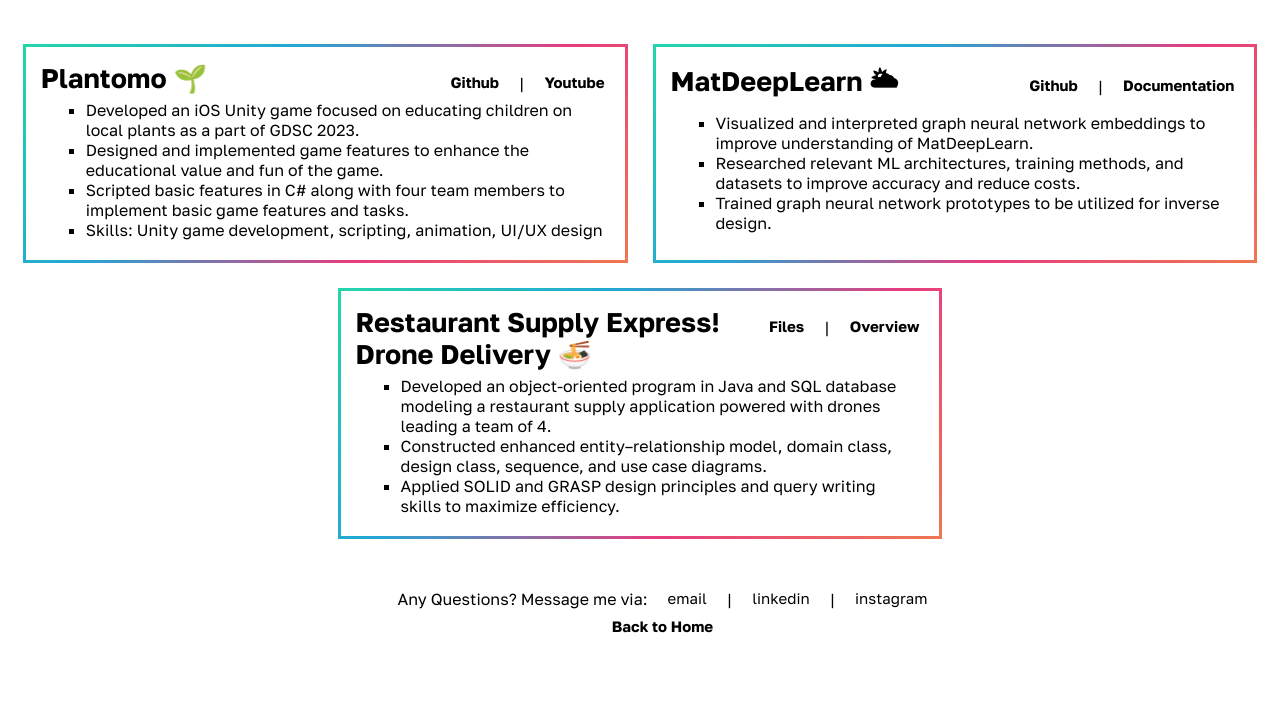
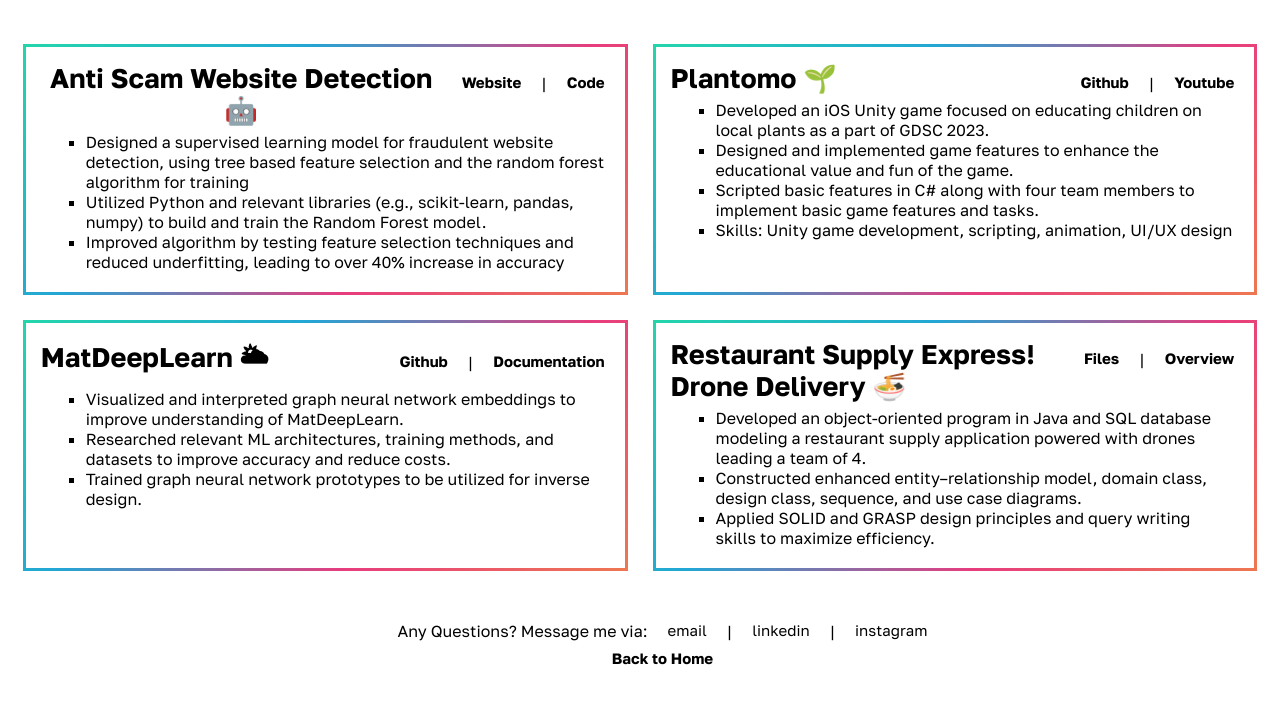
Before and after one commit to seohyunaum/seohyunaum.github.io, a plain HTML site: page projects.html in a window 1280 px wide. Shown: the part 142-846 px from the top of the page. Drawn offline with Linux system fonts and the light colour scheme.

Commit message:
added ml project

```diff
--- a/projects.html
+++ b/projects.html
@@ -10,6 +10,23 @@
     </div>
     <!-- actual projects -->
     <div class = "projectDiv">
+        <!-- Anti Scam ML Project -->
+        <div class = "projectBox">
+            <div class = "projectHeadContainer">
+                <h5>Anti Scam Website Detection &#129302;</h5>
+                <div class="linkContainer">
+                    <div class="fancyLink"> <a href = https://seohyunaum.com/cs4641projectpage>Website</a> </div>
+                    <div> | </div>
+                    <div class="fancyLink"> <a href = https://seohyunaum.com/cs4641projectpage/sc_page.html>Code</a> </div>
+                </div>
+            </div>
+            <ul>
+                <li>Designed a supervised learning model for fraudulent website detection, using tree based feature selection and the random forest algorithm for training</li>
+                <li>Utilized Python and relevant libraries (e.g., scikit-learn, pandas, numpy) to build and train the Random Forest model.</li>
+                <li>Improved algorithm by testing feature selection techniques and reduced underfitting, leading to over 40% increase in accuracy
+                </li>
+            </ul>
+        </div>
         <!-- Plantomo -->
         <div class = "projectBox">
             <div class = "projectHeadContainer">
```
Also changed, not shown: 2 other files.
